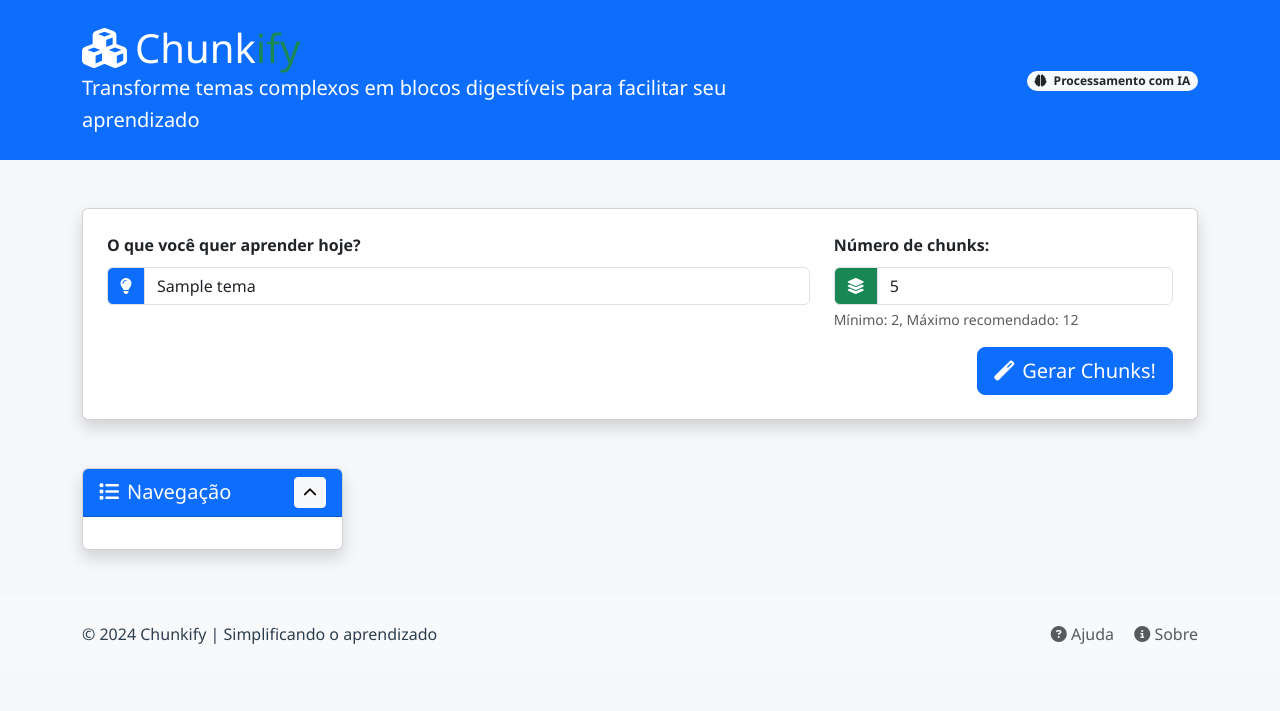
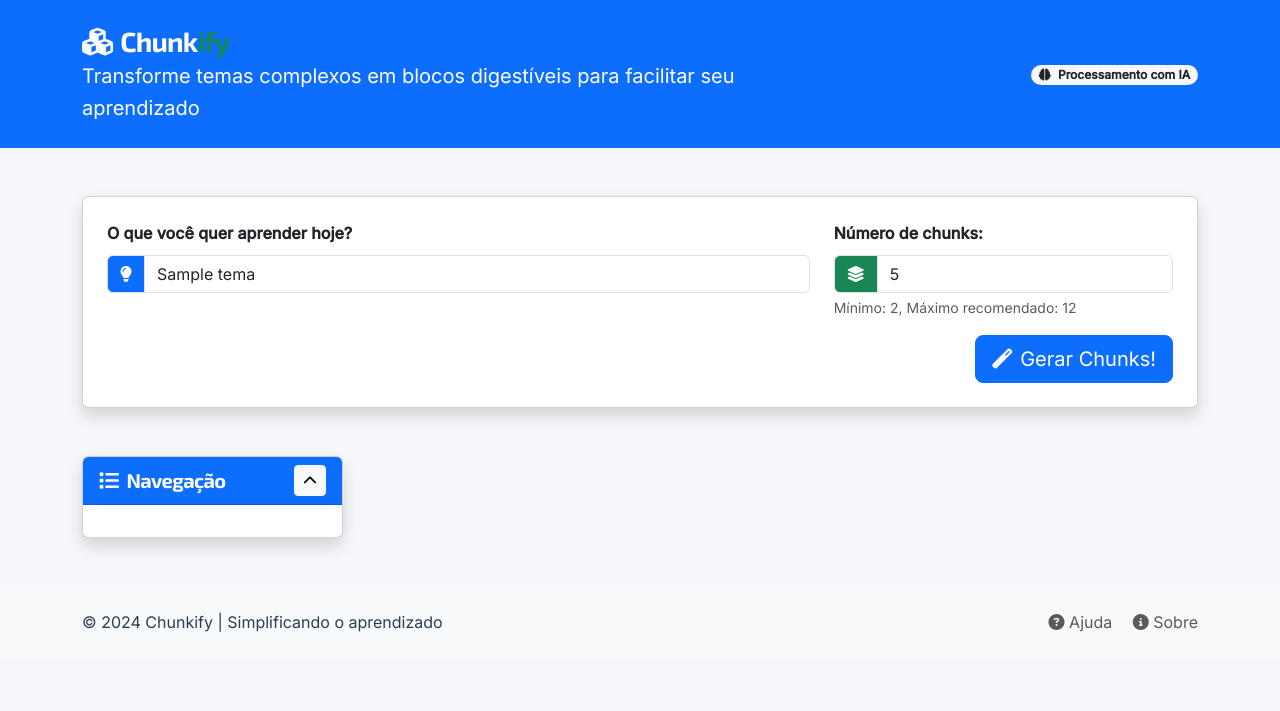
Before and after one commit to jerbss/chunker, a Django app: template templates/index.html in a window 1280 px wide. Shown: the top 711 px of the page. Run offline with Django 5.2, Linux system fonts and the light colour scheme; the template is opened without the code that fills it: most values are stand-ins (such as "Sample title", 1, 10 or a date in 2020).

Commit message:
Refactor typography styles and update font families to 'Exo 2' and 'Inter' across CSS and templates

```diff
--- a/static/css/index.css
+++ b/static/css/index.css
@@ -14,14 +14,49 @@
     --hover-shadow: 0 8px 25px rgba(0,0,0,0.15);
     --border-radius: 8px;
     --transition-speed: 0.3s;
+
+    /* Sistema de tipos baseado no espaçamento de 4px */
+    --type-scale: 1.2;
+    --text-base: 1rem; /* 16px */
+
+    /* Escala modular */
+    --text-xs: calc(var(--text-base) / var(--type-scale));
+    --text-sm: var(--text-base);
+    --text-md: calc(var(--text-sm) * var(--type-scale));
+    --text-lg: calc(var(--text-md) * var(--type-scale));
+    --text-xl: calc(var(--text-lg) * var(--type-scale));
 }
 
 body {
-    font-family: 'Segoe UI', Arial, sans-serif;
+    font-family: 'Inter', Arial, sans-serif;
     background-color: var(--light-bg);
     color: var(--text-color);
     line-height: 1.6;
     padding-bottom: 40px;
+    font-size: var(--text-base);
+}
+
+h1, h2, h3, h4, h5, h6, .display-text {
+    font-family: 'Exo 2', sans-serif;
+    font-weight: 700;
+    letter-spacing: -0.03em;
+    line-height: 1.3;
+}
+
+h1 {
+    font-size: var(--text-xl);
+}
+
+h2 {
+    font-size: var(--text-lg);
+}
+
+h3 {
+    font-size: var(--text-md);
+}
+
+code, pre {
+    font-family: 'Courier New', monospace;
 }
 
 /* ========== Header e Marca ========== */
--- a/static/js/index.js
+++ b/static/js/index.js
@@ -475,7 +475,7 @@ function createIntroCard() {
         <div class="card shadow h-100">
             <div class="card-header bg-primary text-white">
                 <div class="d-flex justify-content-between align-items-center">
-                    <h3 class="mb-0">${state.mainTitle}</h3>
+                    <h3 class="mb-0" style="font-family: 'Exo 2', sans-serif; font-weight: 700; letter-spacing: -0.03em;">${state.mainTitle}</h3>
                     <span class="badge bg-light text-primary">Introdução</span>
                 </div>
             </div>
@@ -509,7 +509,7 @@ function createPartCard(part, index) {
     // Criar bloco de reflexão se existir (agora com melhor formatação e posição)
     const reflectionBlock = part.reflection
         ? `<div class="mt-3 p-3 border-start border-warning bg-light">
-               <strong class="text-warning"><i class="fas fa-lightbulb me-1"></i>Reflexão:</strong>
+               <strong class="text-warning" style="font-family: 'Exo 2', sans-serif; font-weight: 600;"><i class="fas fa-lightbulb me-1"></i>Reflexão:</strong>
                <p class="mb-0 mt-1">${part.reflection}${!part.reflection.endsWith('?') ? '?' : ''}</p>
            </div>`
         : '';
@@ -522,12 +522,12 @@ function createPartCard(part, index) {
     card.innerHTML = `
         <div class="card shadow h-100">
             <div class="card-header bg-success text-white">
-                <h3 class="mb-0">${part.title}</h3>
+                <h3 class="mb-0" style="font-family: 'Exo 2', sans-serif; font-weight: 700; letter-spacing: -0.03em;">${part.title}</h3>
             </div>
 
             ${part.objective ?
                 `<div class="card-img-top text-center py-3 bg-light">
-                    <span class="text-success"><i class="fas fa-bullseye me-1"></i>Objetivo:</span>
+                    <span class="text-success" style="font-family: 'Exo 2', sans-serif; font-weight: 600;"><i class="fas fa-bullseye me-1"></i>Objetivo:</span>
                     <p class="mb-0 px-3">${part.objective}</p>
                 </div>` : ''
             }
@@ -558,7 +558,7 @@ function createConclusionCard() {
         <div class="card shadow h-100">
             <div class="card-header bg-primary text-white">
                 <div class="d-flex justify-content-between align-items-center">
-                    <h3 class="mb-0">Conclusão</h3>
+                    <h3 class="mb-0" style="font-family: 'Exo 2', sans-serif; font-weight: 700; letter-spacing: -0.03em;">Conclusão</h3>
                     <span class="badge bg-light text-primary">Síntese</span>
                 </div>
             </div>
@@ -590,7 +590,7 @@ function createTableOfContents() {
         introItem.innerHTML = `
             <a href="#card-intro" class="d-flex align-items-center text-decoration-none text-primary">
                 <i class="fas fa-book-open me-2"></i>
-                <span>${state.mainTitle}</span>
+                <span style="font-family: 'Exo 2', sans-serif; font-weight: 500;">${state.mainTitle}</span>
             </a>
         `;
         nav.appendChild(introItem);
@@ -600,6 +600,8 @@ function createTableOfContents() {
     if (state.parts.length > 0) {
         const partsHeader = document.createElement('h6');
         partsHeader.className = 'text-uppercase text-muted mt-4 mb-2 border-top pt-2';
+        partsHeader.style.fontFamily = "'Exo 2', sans-serif";
+        partsHeader.style.fontWeight = "700";
         partsHeader.innerHTML = '<i class="fas fa-layer-group me-1"></i> Partes';
         nav.appendChild(partsHeader);
 
@@ -614,7 +616,7 @@ function createTableOfContents() {
             partItem.innerHTML = `
                 <a href="#card-part-${partNumber}" class="d-flex align-items-center text-decoration-none text-success">
                     <span class="me-2">${partNumber}.</span>
-                    <span>${part.title}</span>
+                    <span style="font-family: 'Exo 2', sans-serif; font-weight: 500;">${part.title}</span>
                 </a>
             `;
             partsList.appendChild(partItem);
@@ -630,7 +632,7 @@ function createTableOfContents() {
         conclusionItem.innerHTML = `
             <a href="#card-conclusion" class="d-flex align-items-center text-decoration-none text-primary">
                 <i class="fas fa-flag-checkered me-2"></i>
-                <span>Conclusão</span>
+                <span style="font-family: 'Exo 2', sans-serif; font-weight: 500;">Conclusão</span>
             </a>
         `;
         nav.appendChild(conclusionItem);
--- a/templates/index.html
+++ b/templates/index.html
@@ -5,6 +5,10 @@
     {% load static %}
     <meta charset="UTF-8">
     <meta name="viewport" content="width=device-width, initial-scale=1.0">
+    <!-- Google Fonts -->
+    <link rel="preconnect" href="https://fonts.googleapis.com">
+    <link rel="preconnect" href="https://fonts.gstatic.com" crossorigin>
+    <link href="https://fonts.googleapis.com/css2?family=Exo+2:ital,wght@0,400;0,500;0,700;1,400&family=Inter:wght@400;500&display=swap" rel="stylesheet">
     <!-- Bootstrap CSS -->
     <link href="https://cdn.jsdelivr.net/npm/bootstrap@5.3.2/dist/css/bootstrap.min.css" rel="stylesheet">
     <!-- Animate CSS -->
```
Also changed, not shown: other parts of static/css/index.css (+26 -5 lines), templates/500.html (+10 -2 lines).
